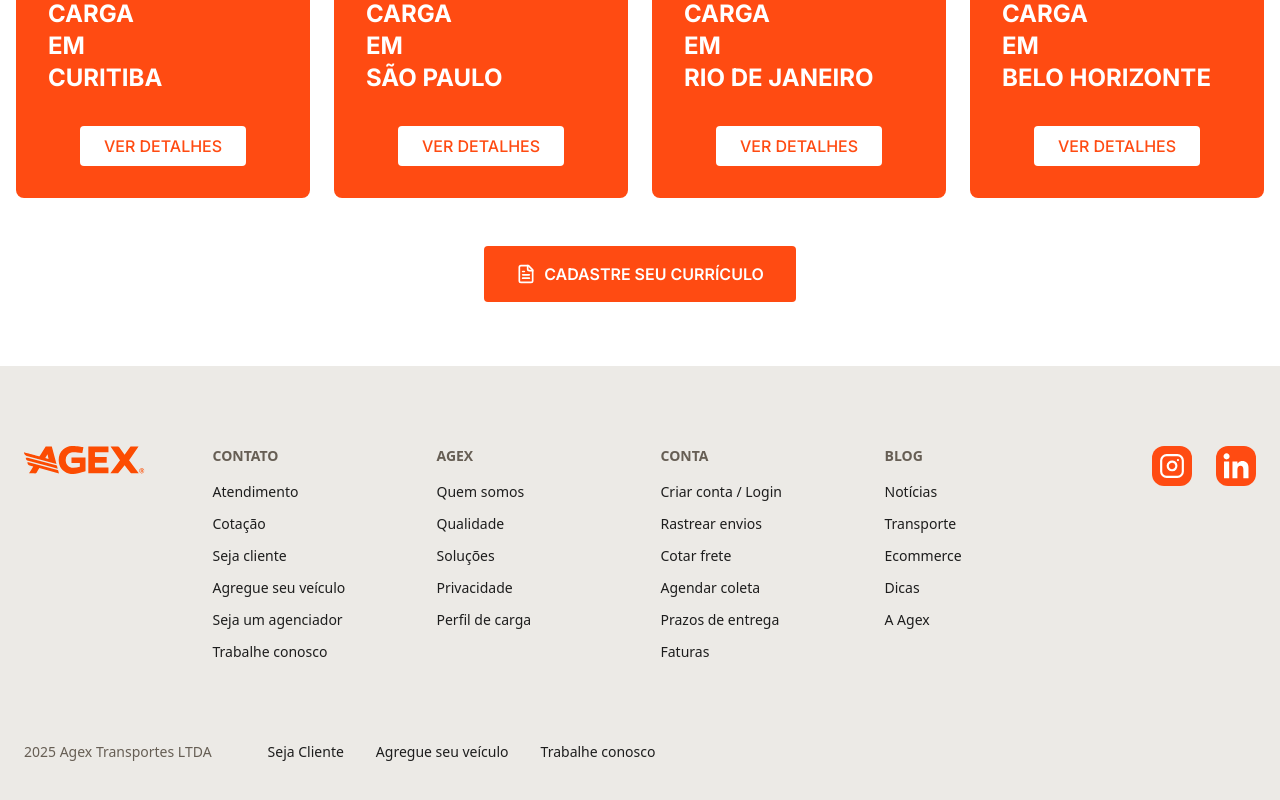
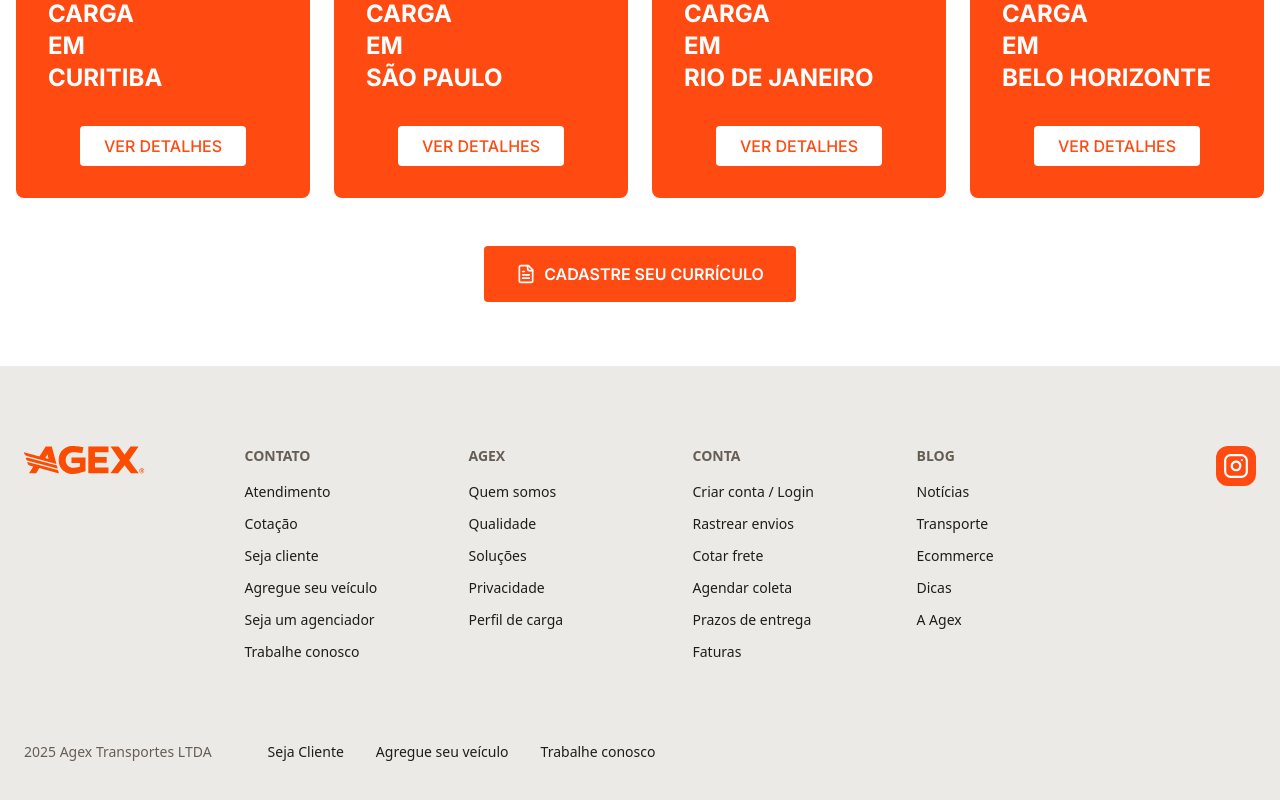
Before and after one commit to CristofferFernandoNicoletti/front-teste-rh, a Next.js app: page / in a window 1280 px wide. Shown: the part 730-1530 px from the top of the page. Built offline with nearby package versions, Linux system fonts and the light colour scheme.

Commit message:
fix: Remove unused Linkedin import and icon from Footer

```diff
--- a/components/Footer.tsx
+++ b/components/Footer.tsx
@@ -2,7 +2,7 @@
 
 import Link from 'next/link';
 import Image from 'next/image';
-import { Instagram, Linkedin } from 'lucide-react';
+import { Instagram } from 'lucide-react';
 
 export function Footer() {
   return (
@@ -115,13 +115,6 @@ export function Footer() {
                   <Instagram className="text-white" size={26} />
                 </div>
               </a>
-              <a aria-label="Linkedin" href="https://www.linkedin.com/company/agextransportes/">
-                <div className="bg-primary w-[40px] h-[40px] rounded-xl flex items-center justify-center">
-                  <svg width="26" height="26" viewBox="0 0 24 25" fill="none" xmlns="http://www.w3.org/2000/svg">
-                    <path fillRule="evenodd" clipRule="evenodd" d="M24 24.2256H19.0688V15.8266C19.0688 13.5238 18.1938 12.2369 16.3711 12.2369C14.3883 12.2369 13.3523 13.5761 13.3523 15.8266V24.2256H8.6V8.22559H13.3523V10.3808C13.3523 10.3808 14.7813 7.73676 18.1766 7.73676C21.5703 7.73676 24 9.80919 24 14.0954V24.2256ZM2.93047 6.13052C1.31172 6.13052 0 4.8085 0 3.17805C0 1.5476 1.31172 0.225586 2.93047 0.225586C4.54922 0.225586 5.86016 1.5476 5.86016 3.17805C5.86016 4.8085 4.54922 6.13052 2.93047 6.13052ZM0.476562 24.2256H5.43203V8.22559H0.476562V24.2256Z" fill="white"/>
-                  </svg>
-                </div>
-              </a>
             </div>
           </div>
         </div>
```
